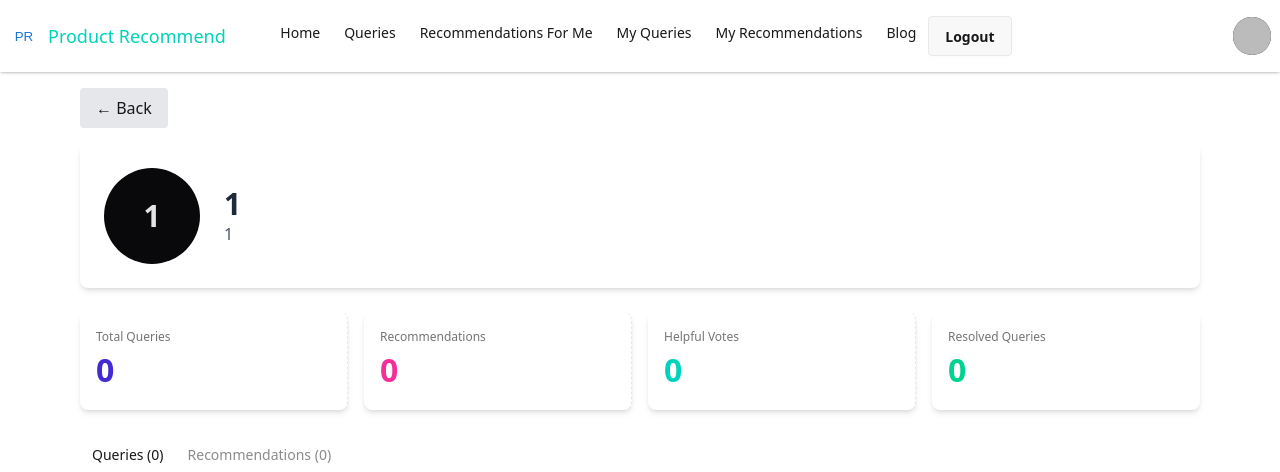
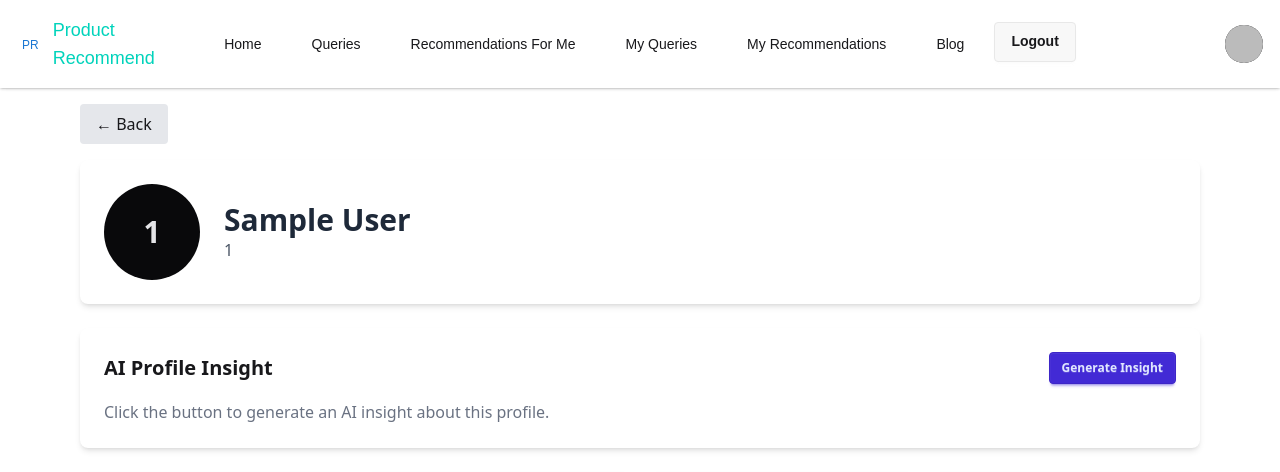
Before and after one commit to MohammedAmir322/Assignment-11, a React (Vite) app: page /user/1 in a window 1280 px wide. Shown: the top 472 px of the page. Built offline with nearby package versions, Linux system fonts and the light colour scheme; no server answers; sample sign-in values are in the browser's storage.

Commit message:
[Update:navbar]

```diff
--- a/src/Pages/UserProfile.jsx
+++ b/src/Pages/UserProfile.jsx
@@ -2,6 +2,50 @@ import React, { useEffect, useMemo, useState, useContext } from 'react';
 import { useParams, Link, useNavigate } from 'react-router';
 import axios from 'axios';
 import { AuthContext } from '../Context/AuthContext';
+
+// Gemini AI Configuration
+const GEMINI_API_KEY = import.meta.env.VITE_GEMINI_API_KEY;
+const GEMINI_API_URL = `https://generativelanguage.googleapis.com/v1/models/gemini-pro:generateContent?key=${GEMINI_API_KEY}`;
+
+// Updated Gemini AI Helper Function
+const generateAIInsights = async (userData) => {
+    if (!GEMINI_API_KEY) {
+        throw new Error('Please configure your Gemini API key in .env file');
+    }
+
+    const prompt = `
+        Analyze this user's profile data and provide an encouraging insight about their community contributions:
+        - Total Queries: ${userData.totalQueries}
+        - Total Recommendations: ${userData.totalRecommendations}
+        - Helpful Votes Received: ${userData.totalHelpfulVotes}
+        - Resolved Queries: ${userData.resolvedQueries}
+    `;
+
+    try {
+        const response = await fetch(GEMINI_API_URL, {
+            method: 'POST',
+            headers: {
+                'Content-Type': 'application/json',
+            },
+            body: JSON.stringify({
+                contents: [{
+                    parts: [{ text: prompt }]
+                }]
+            })
+        });
+
+        if (!response.ok) {
+            const error = await response.json().catch(() => ({}));
+            throw new Error(error.message || 'Failed to connect to AI service');
+        }
+
+        const data = await response.json();
+        return data.candidates?.[0]?.content?.parts?.[0]?.text || 'No insight generated';
+    } catch (error) {
+        console.error('AI API Error:', error);
+        throw new Error('Unable to generate insight at this time');
+    }
+};
 
 const UserProfile = () => {
 	const { email } = useParams();
@@ -12,6 +56,9 @@ const UserProfile = () => {
 	const [loading, setLoading] = useState(true);
 	const [activeTab, setActiveTab] = useState('queries');
 	const [profileData, setProfileData] = useState(null);
+	const [aiInsight, setAiInsight] = useState('');
+	const [loadingInsight, setLoadingInsight] = useState(false);
+	const [aiError, setAiError] = useState('');
 
 	useEffect(() => {
 		if (!email) return;
@@ -47,6 +94,28 @@ const UserProfile = () => {
 		};
 		load();
 	}, [email]);
+
+	// Updated generateInsight function
+	const generateInsight = async () => {
+		if (!stats || loadingInsight) return;
+
+		setLoadingInsight(true);
+		setAiError('');
+		setAiInsight('');
+
+		try {
+			const insight = await generateAIInsights(stats);
+			setAiInsight(insight);
+		} catch (error) {
+			console.error('Generate insight error:', error);
+			setAiError(error.message || 'Failed to generate insight');
+			// Provide fallback content
+			setAiInsight('Unable to generate AI insight. Here\'s a summary instead: ' +
+				`This user has posted ${stats.totalQueries} queries and provided ${stats.totalRecommendations} recommendations.`);
+		} finally {
+			setLoadingInsight(false);
+		}
+	};
 
 	const stats = useMemo(() => {
 		const totalQueries = queries.length;
@@ -96,11 +165,34 @@ const UserProfile = () => {
 						</div>
 					</div>
 					<div className="flex-1">
-						<h1 className="text-3xl font-bold text-gray-800">{profileData.displayName}</h1>
+						<h1 className="text-3xl font-bold text-gray-800">{user.displayName}</h1>
 						<p className="text-gray-600">{profileData.email}</p>
 						{user && user.email === email && <span className="badge badge-primary mt-2">Your Profile</span>}
 					</div>
 				</div>
+			</div>
+
+			{/* Updated AI Insight Section */}
+			<div className="bg-white rounded-lg shadow-md p-6 mb-6">
+				<div className="flex justify-between items-center mb-4">
+					<h2 className="text-xl font-semibold">AI Profile Insight</h2>
+					<button
+						onClick={generateInsight}
+						disabled={loadingInsight}
+						className={`btn ${loadingInsight ? 'loading' : ''} btn-primary btn-sm`}
+					>
+						{loadingInsight ? 'Generating...' : 'Generate Insight'}
+					</button>
+				</div>
+				{aiError ? (
+					<div className="text-red-600 text-sm mb-2">{aiError}</div>
+				) : aiInsight ? (
+					<div className="bg-blue-50 border border-blue-100 rounded-lg p-4">
+						<p className="text-gray-700 italic">{aiInsight}</p>
+					</div>
+				) : (
+					<p className="text-gray-500">Click the button to generate an AI insight about this profile.</p>
+				)}
 			</div>
 
 			<div className="grid grid-cols-1 md:grid-cols-2 lg:grid-cols-4 gap-4 mb-6">
@@ -196,7 +288,7 @@ const UserProfile = () => {
 												</div>
 												{rec.queryId && (
 													<div className="mt-2">
-														<Link className="btn btn-sm" to={`/queriesCardDetails/${rec._Id}`}>
+														<Link className="btn btn-sm" to={`/queriesCardDetails/${query._Id}`}>
 															View Thread
 														</Link>
 													</div>
--- a/src/index.css
+++ b/src/index.css
@@ -2,6 +2,73 @@
 @plugin "daisyui";
 
 
-.active {
+/* .active {
   text-decoration: underline;
+} */
+/* Basic Navbar Styling */
+.navbar {
+  /* background-color: #333; */
+  padding: 1rem;
+  font-family: Arial, sans-serif;
 }
+
+.navbar ul {
+  margin: 0;
+  padding: 0;
+  list-style-type: none; /* Removes bullet points */
+  display: flex; /* Lines up items horizontally */
+  justify-content: center; /* Centers the items */
+  gap: 10px; /* Adds space between items */
+}
+
+/* Default Button Style for <a> tags */
+.navbar a {
+  display: inline-block; /* Allows padding and margins */
+  /* color: white; */
+  text-decoration: none; /* Removes underline by default */
+  padding: 12px 20px;
+  border-radius: 5px;
+  transition: background-color 0.3s ease, color 0.3s ease;
+}
+
+/* --- Interactive States --- */
+
+/* 1. Hover State (Mouse over) */
+.navbar a:hover {
+  background-color: #54e7ec;
+  color: #fff;
+}
+
+/* 2. Active State (While clicking) */
+.navbar a:active {
+  background-color: #777;
+  transform: translateY(1px); /* Gives a "pressing" effect */
+}
+
+/* 3. Focus State (For accessibility/keyboard navigation) */
+.navbar a:focus {
+  outline: 2px solid #00aaff; /* Adds a clear highlight */
+  outline-offset: 2px;
+}
+
+/* --- Special Button Styles --- */
+
+/* * UPDATED STYLE
+ * Style for the "current" or "active" page
+ */
+.navbar a.active {
+  /* text-decoration: underline; */
+  text-underline-offset: 4px; /* Optional: adds space between text and line */
+  font-weight: bold; /* You might still want this for emphasis */
+}
+
+/* Style for a special "Call to Action" button */
+.navbar a.cta-button {
+  background-color: #28a745;
+  color: white;
+  font-weight: bold;
+}
+
+.navbar a.cta-button:hover {
+  background-color: #218838;
+}
```
